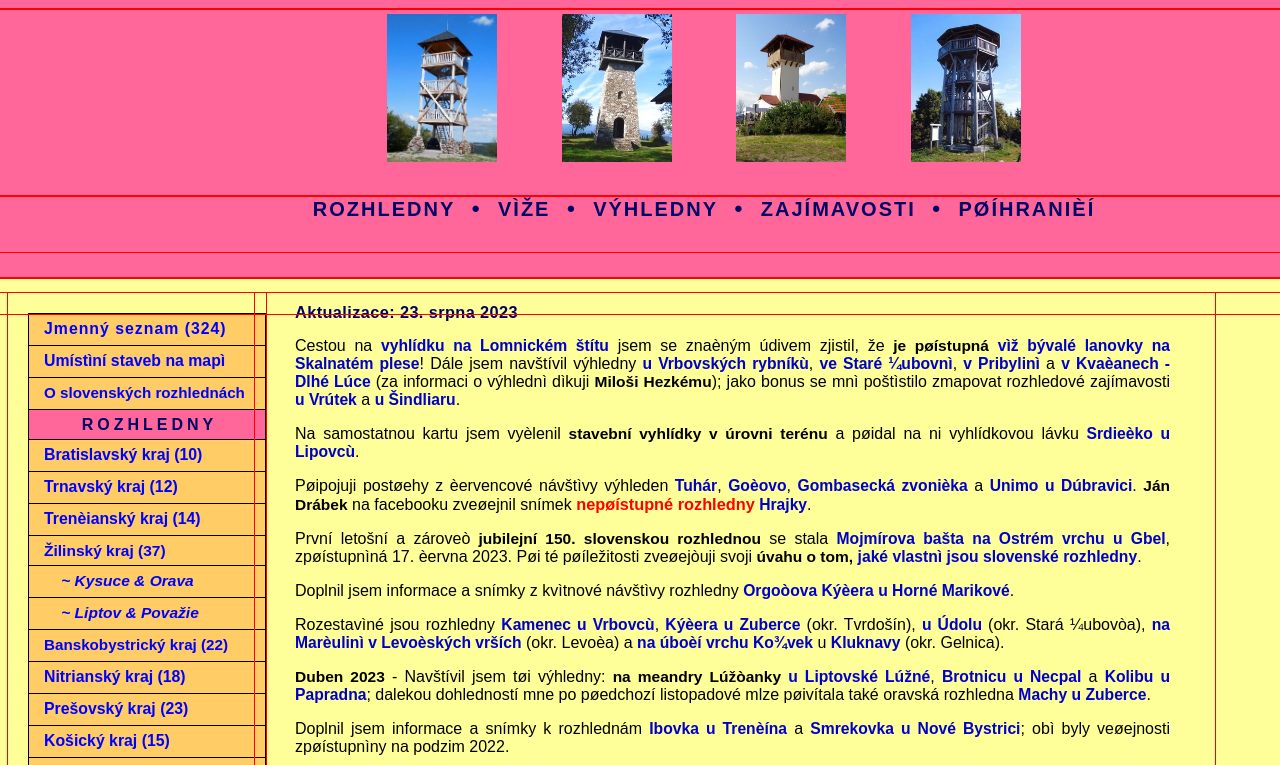
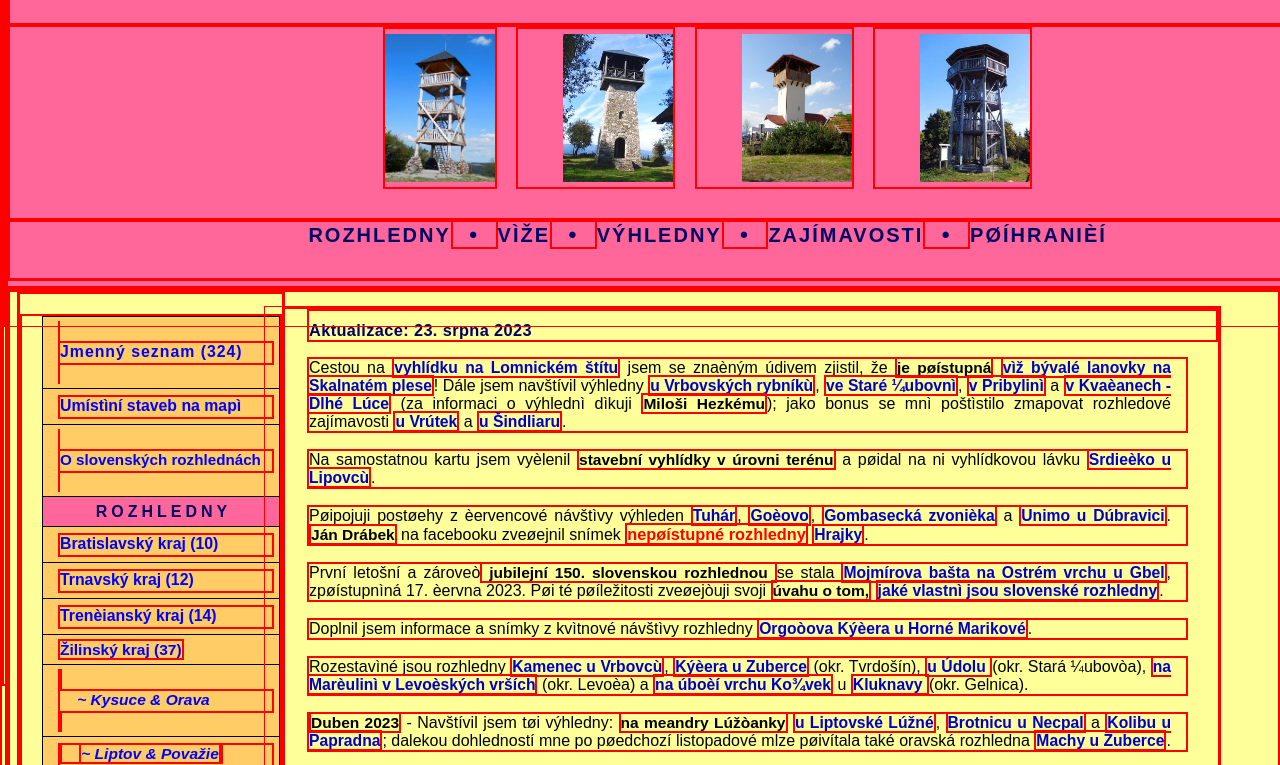
Before and after one commit to MilanBergeru/rozhledny, a plain HTML site: page index.html in a window 1280 px wide. Shown: the part 112-877 px from the top of the page. Drawn offline with Linux system fonts and the light colour scheme.

Commit message:
Update index.html

```diff
--- a/index.html
+++ b/index.html
@@ -15,7 +15,9 @@
 
       <style type="text/css">         body {	margin: 0;     	background-color: #FFFF99;       	position: relative          }
 #Zahlavi {     	width: 110%;           	height: 360px;    	padding: 0;  	padding-bottom: 30px;      }
-
+*{
+border:solid 2px red;
+}
 p {  	padding-right: 15px;     	margin-left: 25px;  }
 .dole {	flex: 1; padding-right: 20px; padding-left: 20px; /* Odsazení mezi sloupci */}
 .citac   {	margin: 0px;       	margin-left: 30px;   	}
```
